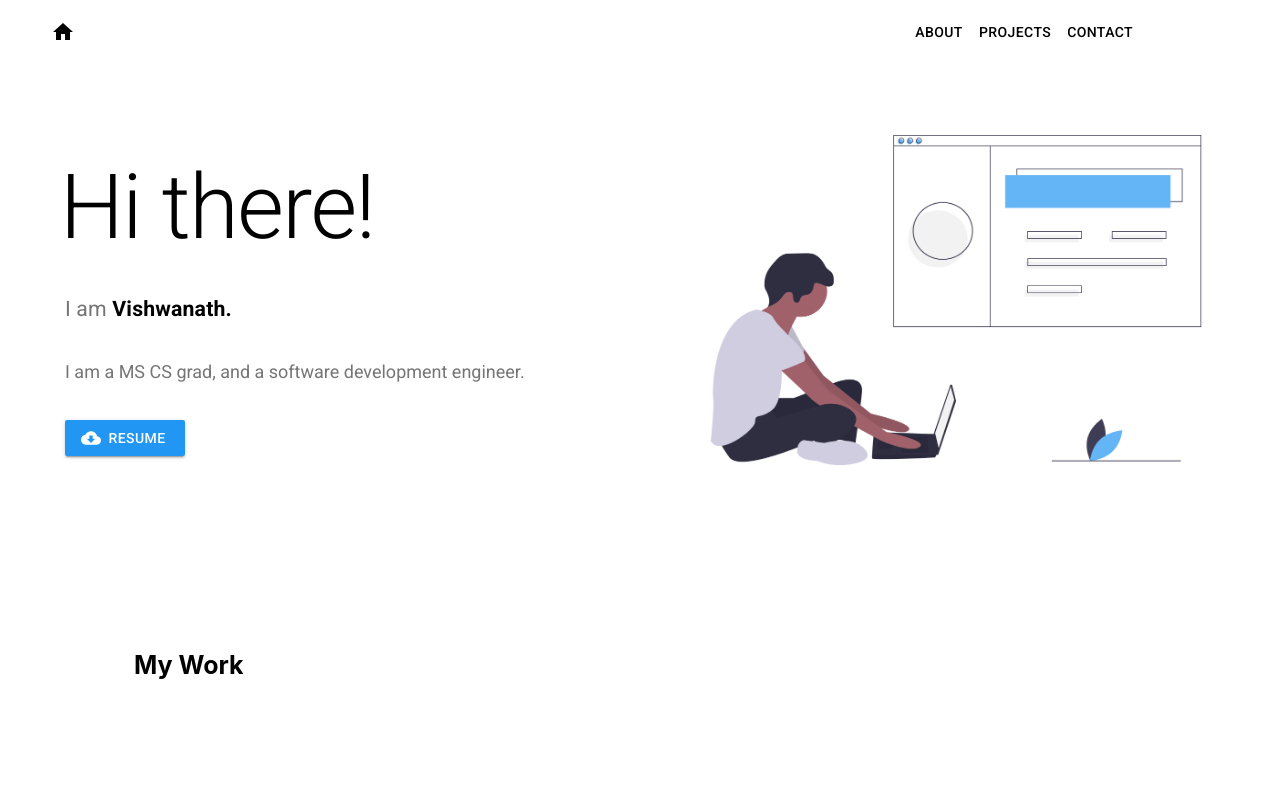
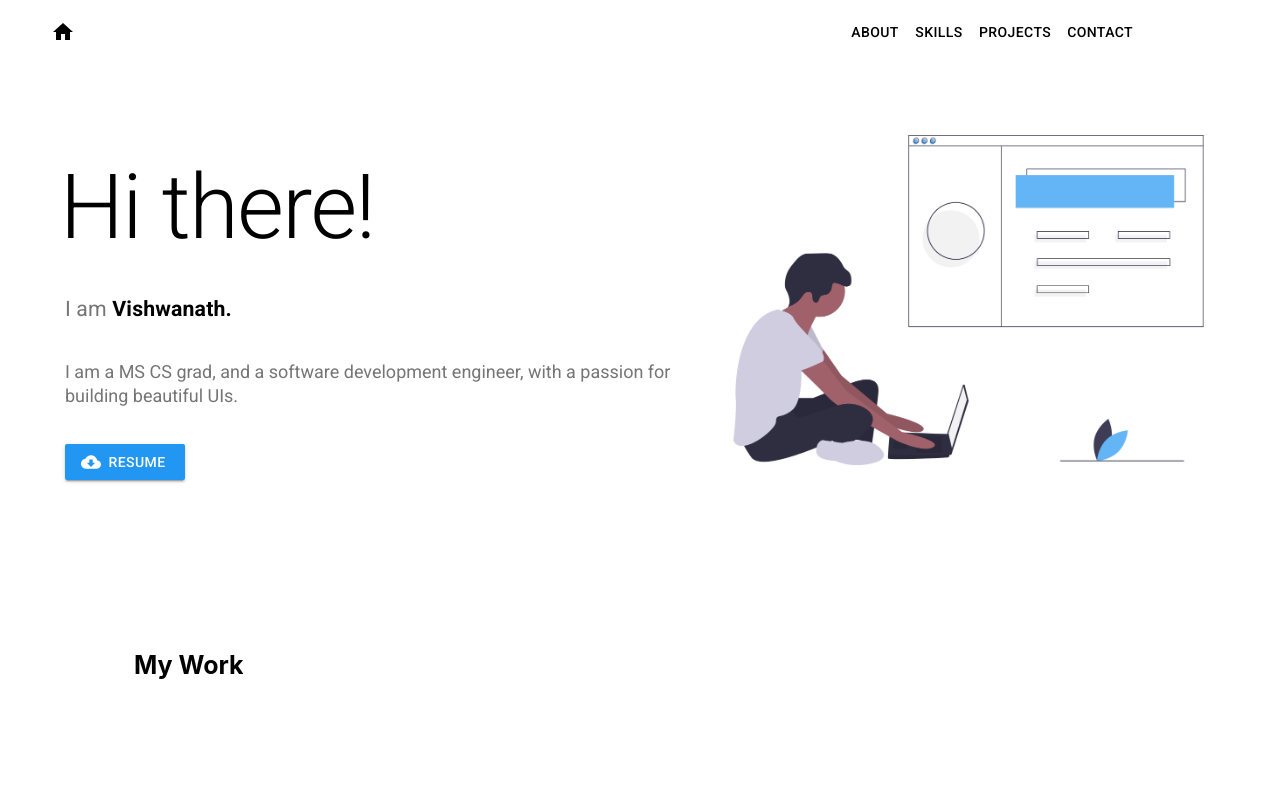
Before and after one commit to FrozenHearth/Portfolio, a React (Create React App) app: page / in a window 1280 px wide. Shown: the top 800 px of the page. Built offline with nearby package versions, Linux system fonts and the light colour scheme.

Commit message:
Minor changes

```diff
--- a/src/components/Hero.js
+++ b/src/components/Hero.js
@@ -87,7 +87,8 @@ const Hero = () => {
           variant="h5"
           component="h5"
         >
-          I am a MS CS grad, and a software development engineer.
+          I am a MS CS grad, and a software development engineer, with a passion
+          for building beautiful UIs.
         </Typography>
         <a
           className={classes.btnLink}
--- a/src/components/Navbar.js
+++ b/src/components/Navbar.js
@@ -1,8 +1,7 @@
-import React, { useRef, useLayoutEffect, useEffect, useState } from 'react';
+import React, { useEffect, useState } from 'react';
 import { makeStyles } from '@material-ui/core/styles';
 import AppBar from '@material-ui/core/AppBar';
 import Toolbar from '@material-ui/core/Toolbar';
-import Typography from '@material-ui/core/Typography';
 import Button from '@material-ui/core/Button';
 import IconButton from '@material-ui/core/IconButton';
 import Home from '@material-ui/icons/Home';
@@ -25,7 +24,7 @@ const useStyles = makeStyles(theme => ({
   appBarShadow: {
     boxShadow: '0 1px 6px 0 rgba(32, 33, 36, 0.28)',
     zIndex: 2,
-    background: 'rgba(255, 255, 255, 0.6)'
+    background: '#fff'
   },
   menuButton: {
     marginRight: '5rem',
@@ -83,8 +82,16 @@ const Navbar = props => {
             <Home />
           </IconButton>
           <div className={classes.actionBtns}>
+            <Button
+              onClick={() => ScrollToComponent('#scrollToAboutMe')}
+              className={classes.navBtn}
+              size="medium"
+              color="inherit"
+            >
+              About
+            </Button>
             <Button className={classes.navBtn} size="medium" color="inherit">
-              About
+              Skills
             </Button>
             <Button
               onClick={() => ScrollToComponent('#scrollToProjects')}
```
